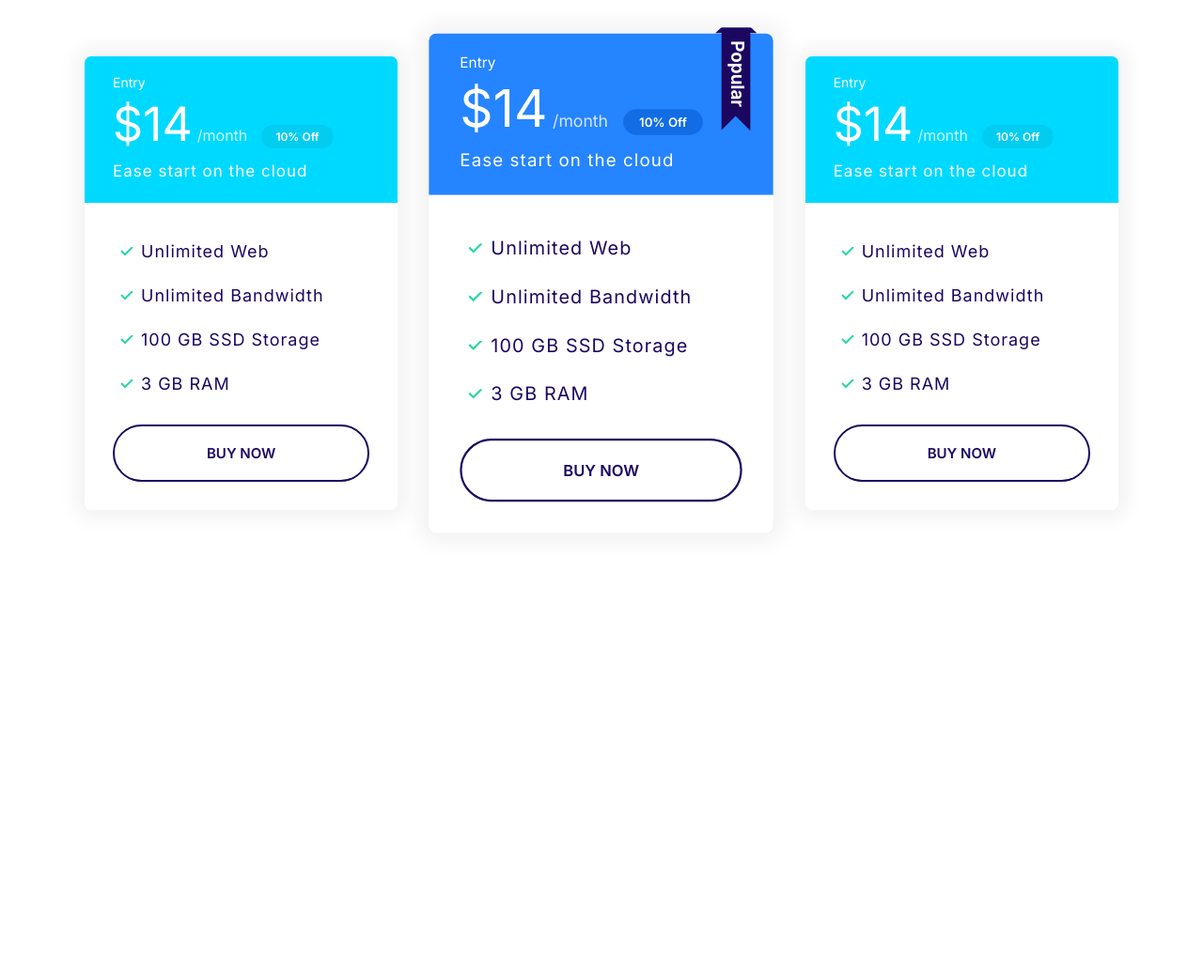
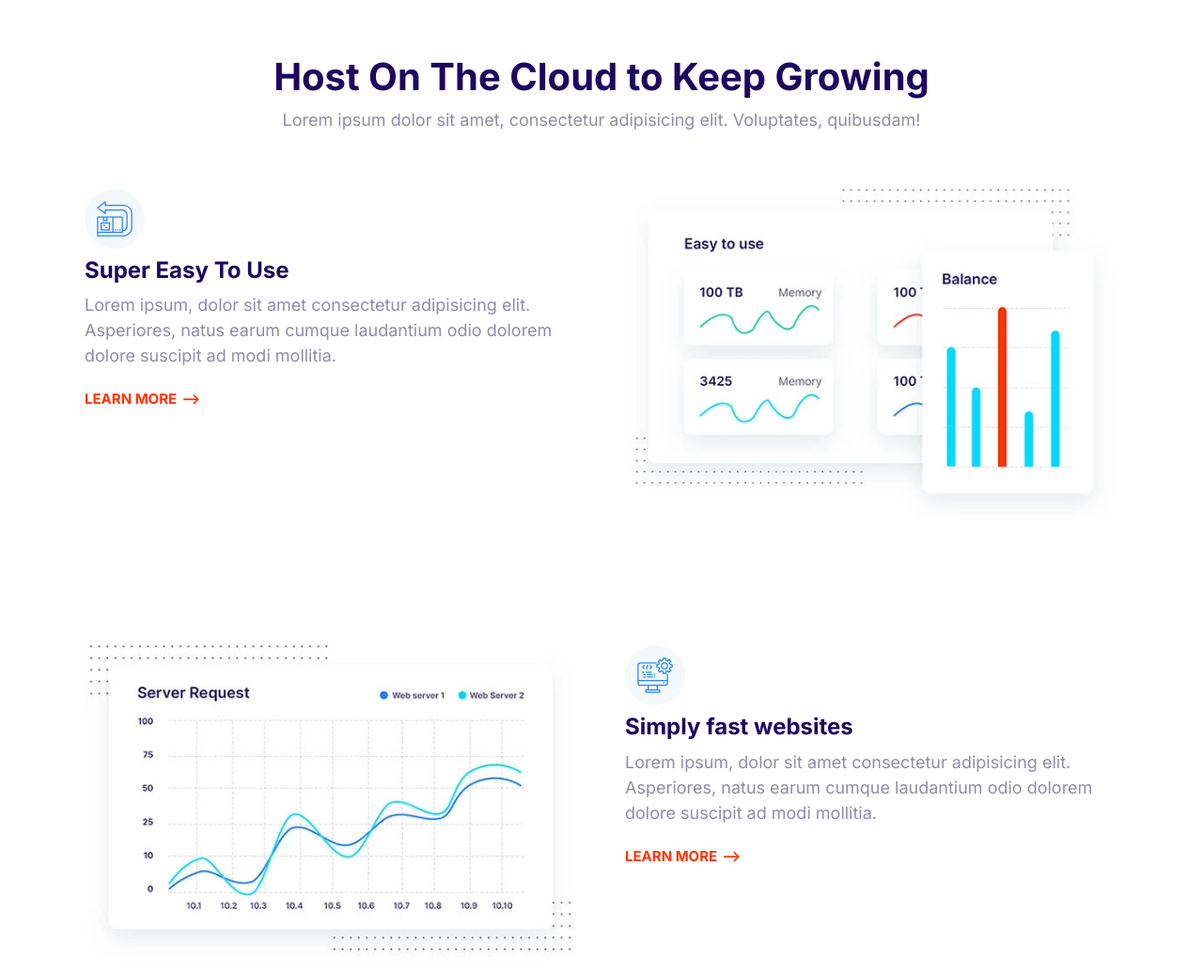
Before and after one commit to emmaswamn/1st-website, a plain HTML site: page index.html in a window 1280 px wide. Shown: the top 1035 px of the page at 94% size. Before the commit the page ends 800 px from the top, so only its background shows below. Drawn offline with Linux system fonts and the light colour scheme.

Commit message:
Define feature component.

```diff
--- a/CSS/styles.css
+++ b/CSS/styles.css
@@ -783,3 +783,29 @@
     max-width: 500px;
     margin: 0 auto;
 }
+
+
+/* Features */
+.feature{
+    gap: 4rem 2rem;
+    margin: 12rem 0;
+}
+
+.feature:first-of-type{
+    margin-top: 6rem;
+}
+
+.feature__image{
+    width: 100%;
+}
+
+
+.feature__heading{
+    margin:1rem 0;
+}
+
+@media screen and (min-width:768px) {
+    .feature:nth-of-type(even) .feature__content{
+        order: 2;
+    }
+}
--- a/index.html
+++ b/index.html
@@ -16,68 +16,121 @@
   </head>
   <body>
     <section class="block container block-plans">
-      <div class="grid grid--1x3">
-        <div class="plan">
-          <div class="card card--secondary">
-            <header class="card__header">
-              <h3 class="plan__name">Entry</h3>
-              <span class="plan__price">$14</span>
-              <span class="plan__billing-cycle">/month</span>
-              <span class="badge badge--secondary badge--small">10% Off</span>
-              <span class="plan__description">Ease start on the cloud</span>
-            </header>
-            <div class="card__body">
-              <ul class="list list--tick">
-                <li class="list__item">Unlimited Web</li>
-                <li class="list__item">Unlimited Bandwidth</li>
-                <li class="list__item">100 GB SSD Storage</li>
-                <li class="list__item">3 GB RAM</li>
-              </ul>
-              <button class="btn btn--outline btn--block">Buy Now</button>
-            </div>
-          </div>
+      <header class="block__header">
+        <h2 class="block__heading">Host On The Cloud to Keep Growing</h2>
+        <p>
+          Lorem ipsum dolor sit amet, consectetur adipisicing elit. Voluptates,
+          quibusdam!
+        </p>
+      </header>
+      <article class="grid grid--1x2 feature">
+        <div class="feature__content">
+          <span class="icon-container">
+            <svg class="icon icon--primary">
+              <use xlink:href="images\sprite.svg#easy"></use>
+            </svg>
+          </span>
+          <h3 class="feature__heading">Super Easy To Use</h3>
+          <p>
+            Lorem ipsum, dolor sit amet consectetur adipisicing elit.
+            Asperiores, natus earum cumque laudantium odio dolorem dolore
+            suscipit ad modi mollitia.
+          </p>
+          <a href="#" class="link-arrow">Learn More</a>
         </div>
-        <div class="plan plan--popular">
-          <div class="card card--primary">
-            <header class="card__header">
-              <h3 class="plan__name">Entry</h3>
-              <span class="plan__price">$14</span>
-              <span class="plan__billing-cycle">/month</span>
-              <span class="badge badge--primary badge--small">10% Off</span>
-              <span class="plan__description">Ease start on the cloud</span>
-            </header>
-            <div class="card__body">
-              <ul class="list list--tick">
-                <li class="list__item">Unlimited Web</li>
-                <li class="list__item">Unlimited Bandwidth</li>
-                <li class="list__item">100 GB SSD Storage</li>
-                <li class="list__item">3 GB RAM</li>
-              </ul>
-              <button class="btn btn--outline btn--block">Buy Now</button>
-            </div>
-          </div>
+        <picture>
+          <source
+            type="image/webp"
+            srcset="images/easy.webp 1x, images/easy@2x.webp 2x"
+          />
+          <source
+            type="image/jpg"
+            srcset="images/easy.jpg 1x, images/easy@2x.jpg 2x"
+          />
+          <img class="feature__image" src="images/easy@2x.jpg" alt="" />
+        </picture>
+      </article>
+      <article class="grid grid--1x2 feature">
+        <div class="feature__content">
+          <span class="icon-container">
+            <svg class="icon icon--primary">
+              <use xlink:href="images\sprite.svg#computer"></use>
+            </svg>
+          </span>
+          <h3 class="feature__heading">Simply fast websites</h3>
+          <p>
+            Lorem ipsum, dolor sit amet consectetur adipisicing elit.
+            Asperiores, natus earum cumque laudantium odio dolorem dolore
+            suscipit ad modi mollitia.
+          </p>
+          <a href="#" class="link-arrow">Learn More</a>
         </div>
-        <div class="plan">
-          <div class="card card--secondary">
-            <header class="card__header">
-              <h3 class="plan__name">Entry</h3>
-              <span class="plan__price">$14</span>
-              <span class="plan__billing-cycle">/month</span>
-              <span class="badge badge--secondary badge--small">10% Off</span>
-              <span class="plan__description">Ease start on the cloud</span>
-            </header>
-            <div class="card__body">
-              <ul class="list list--tick">
-                <li class="list__item">Unlimited Web</li>
-                <li class="list__item">Unlimited Bandwidth</li>
-                <li class="list__item">100 GB SSD Storage</li>
-                <li class="list__item">3 GB RAM</li>
-              </ul>
-              <button class="btn btn--outline btn--block">Buy Now</button>
-            </div>
-          </div>
+        <picture>
+          <source
+            type="image/webp"
+            srcset="images/fast.webp 1x, images/fast@2x.webp 2x"
+          />
+          <source
+            type="image/jpg"
+            srcset="images/fast.jpg 1x, images/fast@2x.jpg 2x"
+          />
+          <img class="feature__image" src="images/fast@2x.jpg" alt="" />
+        </picture>
+      </article>
+      <article class="grid grid--1x2 feature">
+        <div class="feature__content">
+          <span class="icon-container">
+            <svg class="icon icon--primary">
+              <use xlink:href="images\sprite.svg#settings"></use>
+            </svg>
+          </span>
+          <h3 class="feature__heading">Wordpress made easy</h3>
+          <p>
+            Lorem ipsum, dolor sit amet consectetur adipisicing elit.
+            Asperiores, natus earum cumque laudantium odio dolorem dolore
+            suscipit ad modi mollitia.
+          </p>
+          <a href="#" class="link-arrow">Learn More</a>
         </div>
-      </div>
+        <picture>
+          <source
+            type="image/webp"
+            srcset="images/wordpress.webp 1x, images/wordpress@2x.webp 2x"
+          />
+          <source
+            type="image/jpg"
+            srcset="images/wordpress.jpg 1x, images/wordpress@2x.jpg 2x"
+          />
+          <img class="feature__image" src="images/wordpress@2x.jpg" alt="" />
+        </picture>
+      </article>
+      <article class="grid grid--1x2 feature">
+        <div class="feature__content">
+          <span class="icon-container">
+            <svg class="icon icon--primary">
+              <use xlink:href="images\sprite.svg#clock"></use>
+            </svg>
+          </span>
+          <h3 class="feature__heading">24/7 Expert Support</h3>
+          <p>
+            Lorem ipsum, dolor sit amet consectetur adipisicing elit.
+            Asperiores, natus earum cumque laudantium odio dolorem dolore
+            suscipit ad modi mollitia.
+          </p>
+          <a href="#" class="link-arrow">Learn More</a>
+        </div>
+        <picture>
+          <source
+            type="image/webp"
+            srcset="images/support.webp 1x, images/support@2x.webp 2x"
+          />
+          <source
+            type="image/jpg"
+            srcset="images/support.jpg 1x, images/support@2x.jpg 2x"
+          />
+          <img class="feature__image" src="images/support@2x.jpg" alt="" />
+        </picture>
+      </article>
     </section>
     <script src="js/main.js"></script>
   </body>
```
Also changed, not shown: components/features.html (added, +117 -0 lines), images/easy.jpg (added), images/easy.webp (added), images/easy@2x.jpg (added), images/easy@2x.webp (added), images/fast.jpg (added), images/fast.webp (added), images/fast@2x.jpg (added), images/fast@2x.webp (added), images/support.jpg (added), images/support.webp (added), images/support@2x.jpg (added), images/support@2x.webp (added), images/wordpress.jpg (added), 3 more files.
